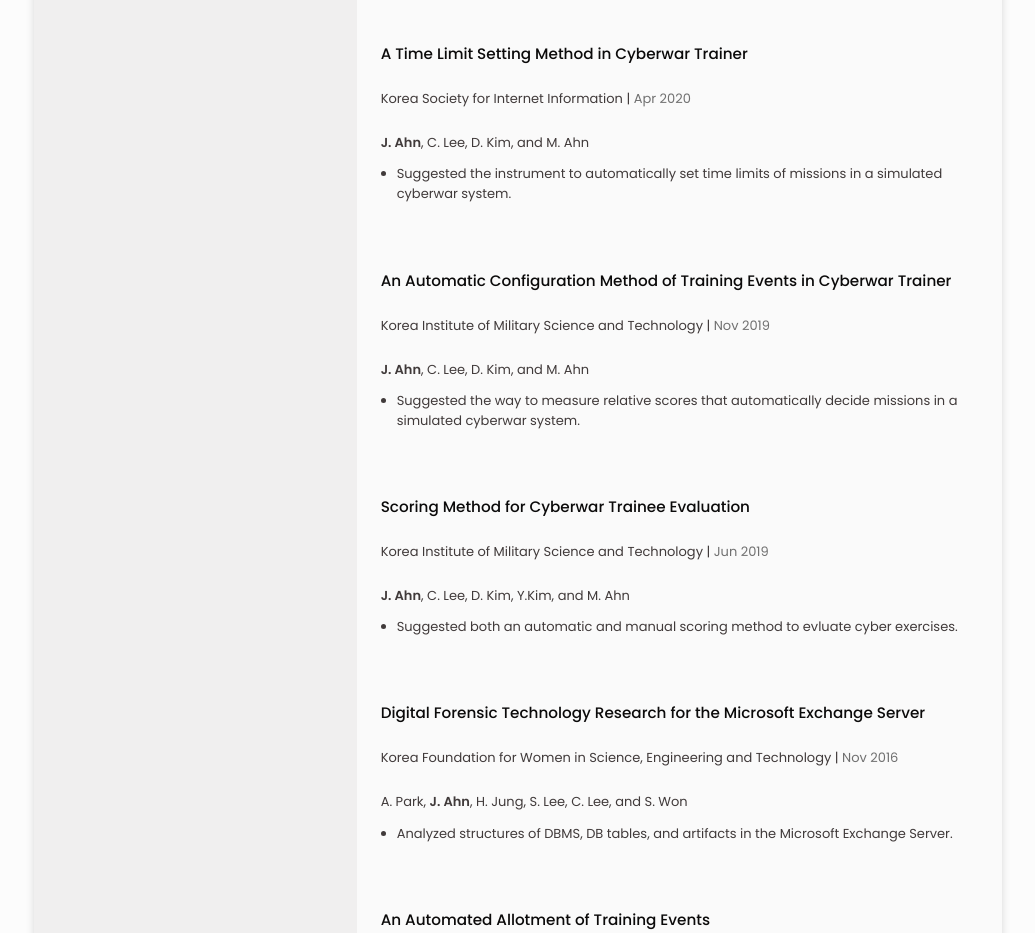
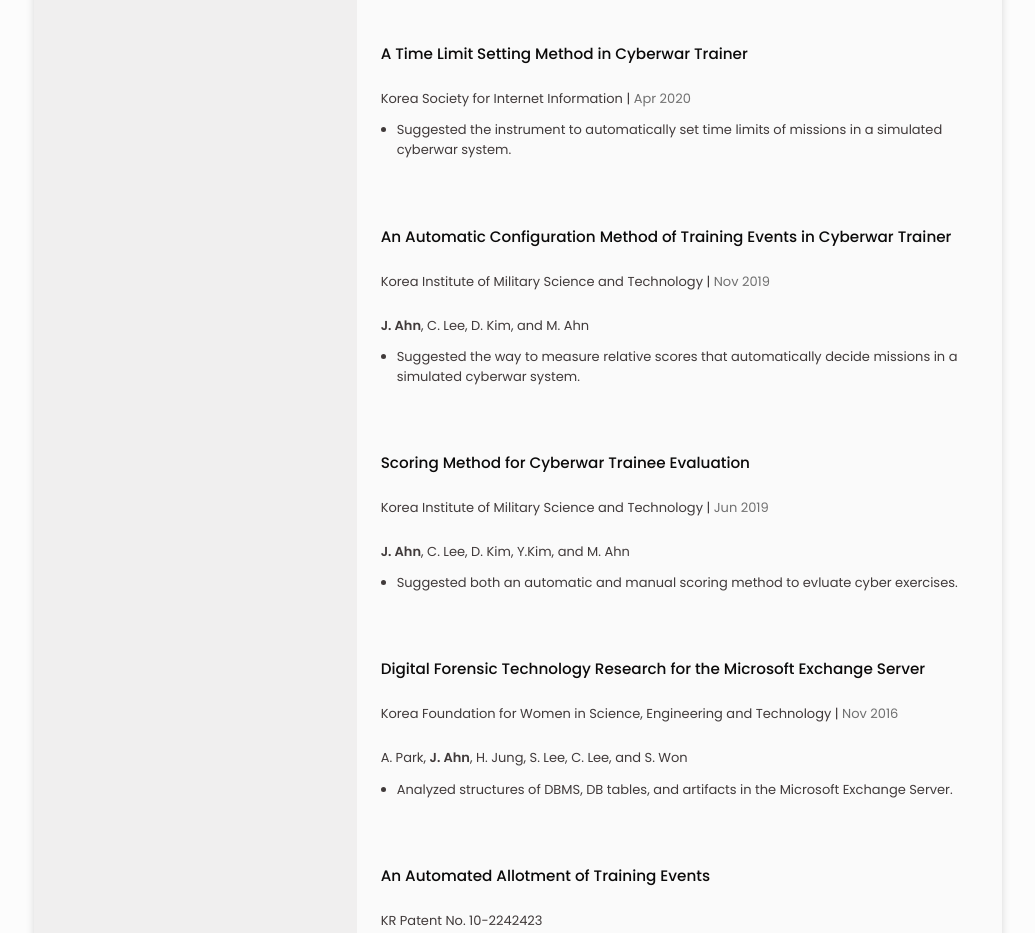
Before and after one commit to jiha3/jiha3.github.io, a plain HTML site: page index.html in a window 1280 px wide. Shown: the part 1440-2373 px from the top of the page, without its empty margins (122-1157 px from the left). Drawn offline with nearby package versions, Linux system fonts and the light colour scheme.

Commit message:
111223 morning

```diff
--- a/index.html
+++ b/index.html
@@ -360,7 +360,7 @@
                             <div class="paper__data bd-grid">
                                 <h3 class="paper__title sf">A Time Limit Setting Method in Cyberwar Trainer</h3>
                                 <span class="paper__company">Korea Society for Internet Information | <span class="time"> Apr 2020</span></span>
-                                <span class="paper__author"><b>J. Ahn</b>, C. Lee, D. Kim, and M. Ahn  </span>
+                                <!--span class="paper__author"><b>J. Ahn</b>, C. Lee, D. Kim, and M. Ahn  </span-->
                                 <!-- <p class="paper__description"></p> -->
                                 <ul class="ulle">
                                     <li class="list2">Suggested the instrument to automatically set time limits of missions in a simulated cyberwar system. </li>
```
